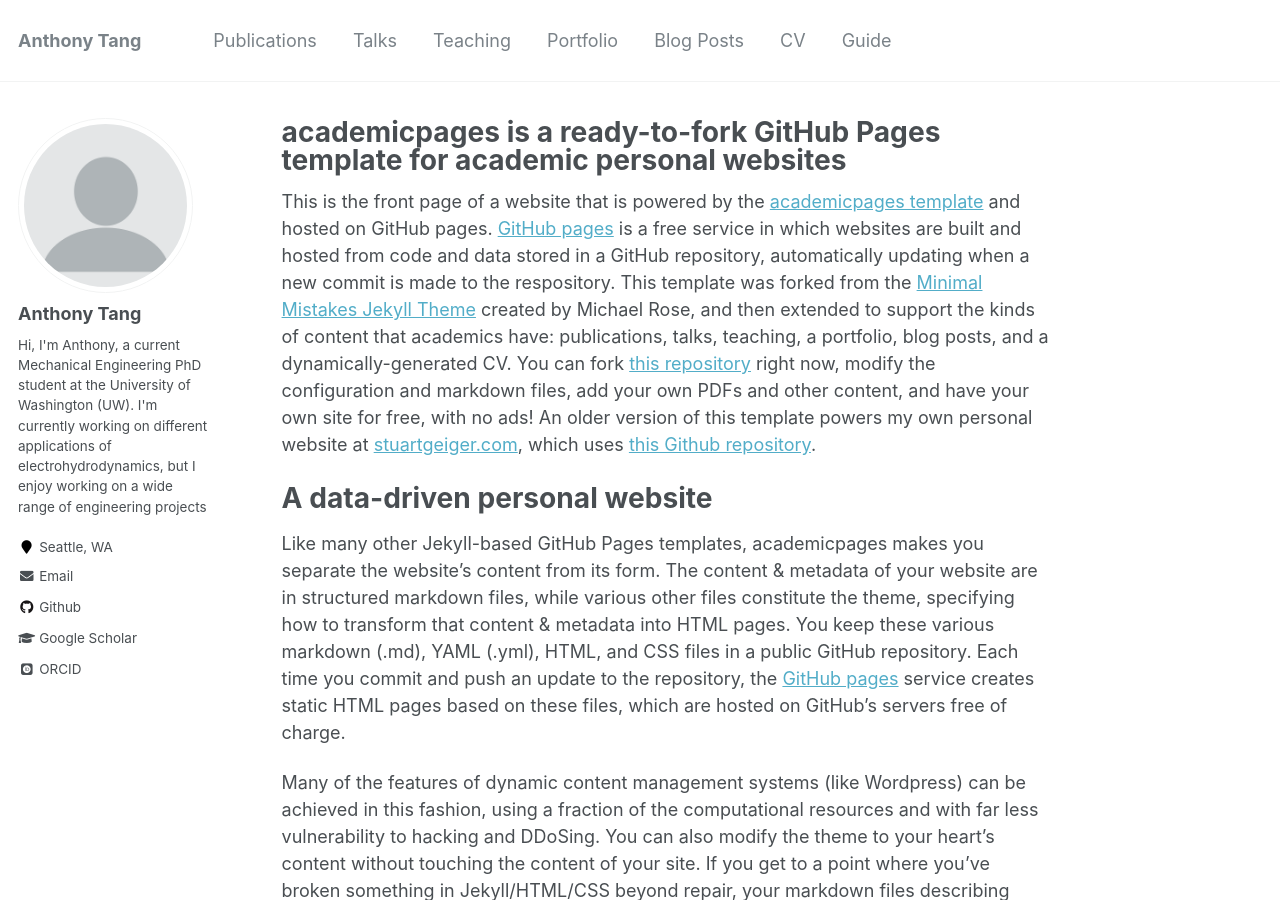
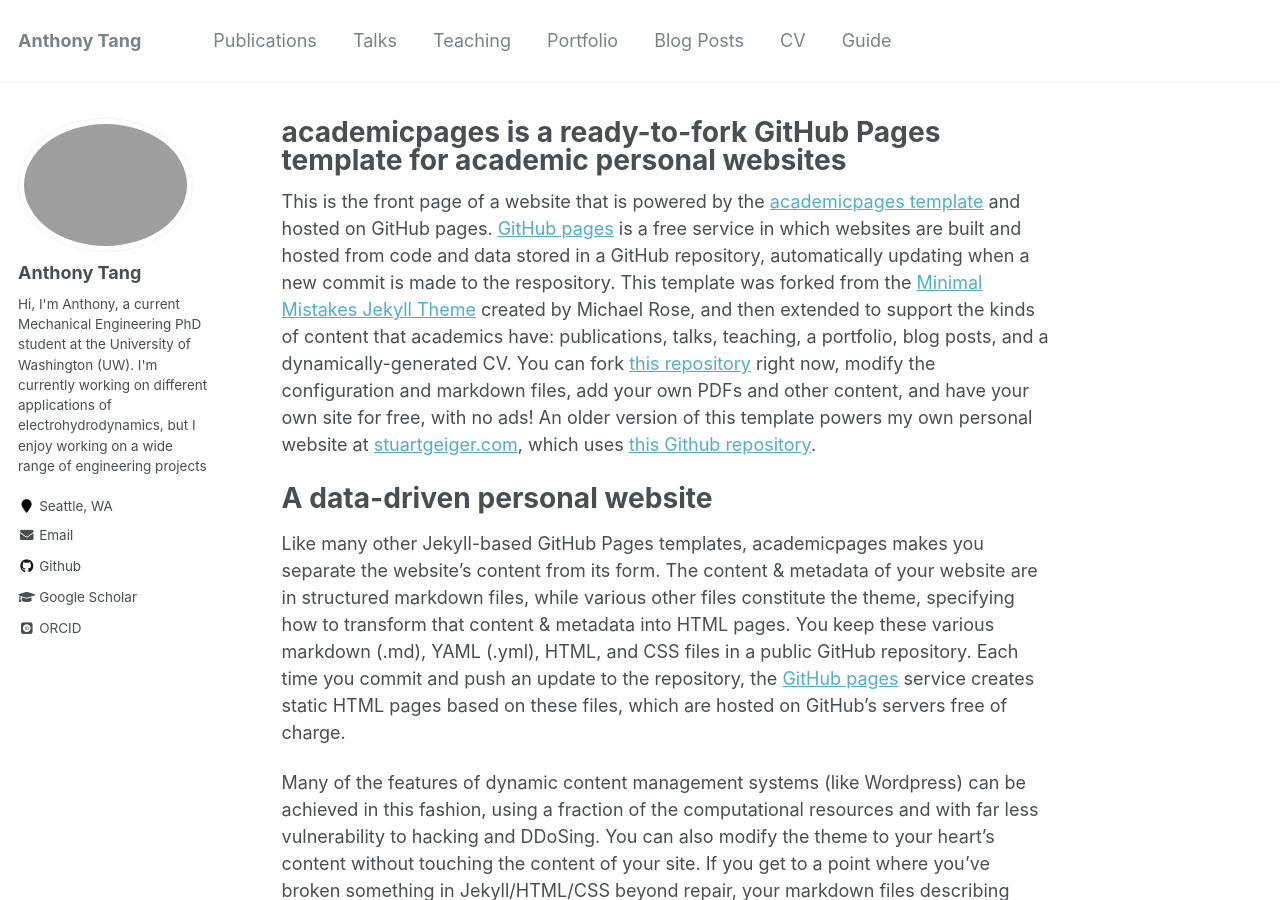
Before and after one commit to antang808/academic, a Jekyll site: the page built from _pages/about.md, in a window 1280 px wide and 900 px high. Built offline with Jekyll 4.4.1, drawn with Linux system fonts in a browser that asks for light colours; some web fonts are replaced.

Commit message:
Update _config.yml

```diff
--- a/_config.yml
+++ b/_config.yml
@@ -81,7 +81,7 @@ analytics:
 # Site Author
 author:
   name             : "Anthony Tang"
-  avatar           : "profile.png"
+  avatar           : "alaska.jpg"
   bio              : "Hi, I'm Anthony, a current Mechanical Engineering PhD student at the University of Washington (UW).  I'm currently working on different applications of electrohydrodynamics, but I enjoy working on a wide range of engineering projects"
   location         : "Seattle, WA"
   employer         :
```
